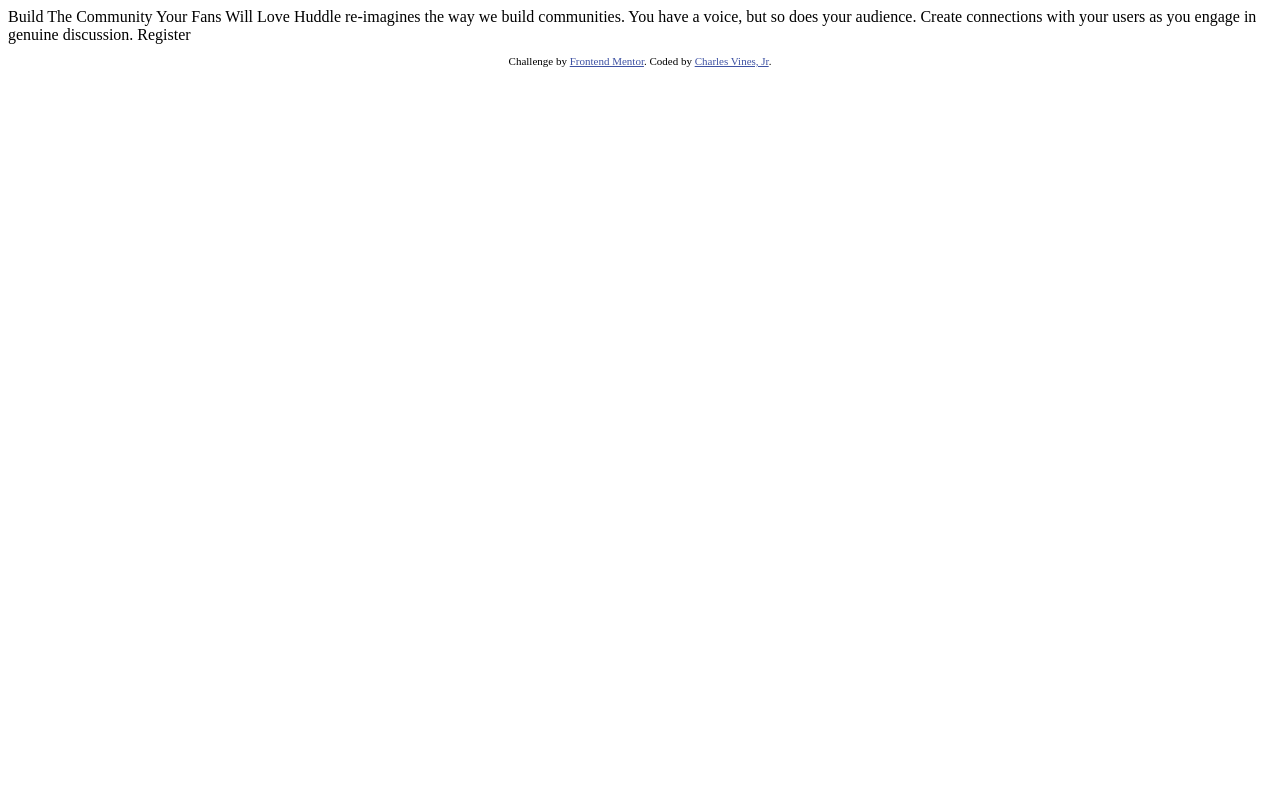
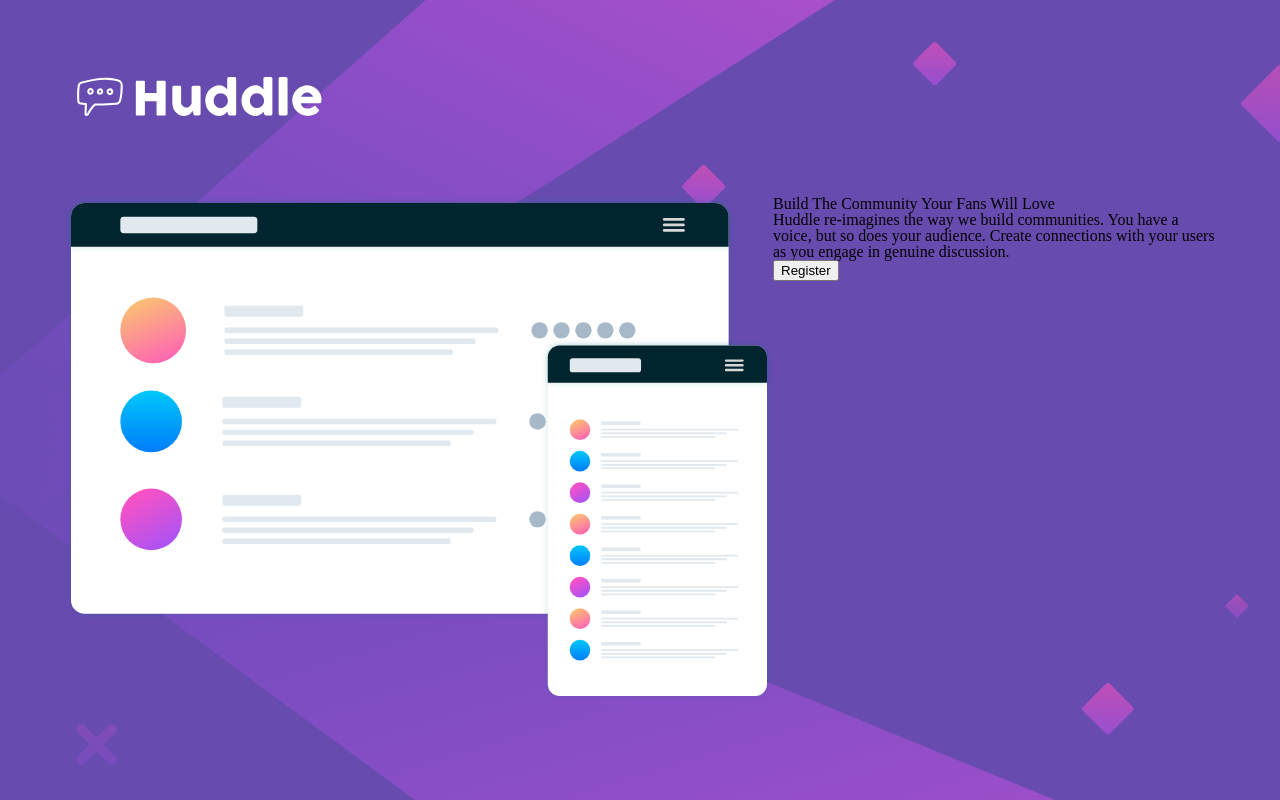
Before and after one commit to cvines528/huddle-landing-page, a plain HTML site: page index.html in a window 1280 px wide. Drawn offline with Linux system fonts and the light colour scheme.

Commit message:
set up html. also put up background images and colors

```diff
--- /dev/null
+++ b/css/style.css
@@ -0,0 +1,67 @@
+/* http://meyerweb.com/eric/tools/css/reset/
+   v2.0 | 20110126
+   License: none (public domain)
+*/
+
+html, body, div, span, applet, object, iframe,
+h1, h2, h3, h4, h5, h6, p, blockquote, pre,
+a, abbr, acronym, address, big, cite, code,
+del, dfn, em, img, ins, kbd, q, s, samp,
+small, strike, strong, sub, sup, tt, var,
+b, u, i, center,
+dl, dt, dd, ol, ul, li,
+fieldset, form, label, legend,
+table, caption, tbody, tfoot, thead, tr, th, td,
+article, aside, canvas, details, embed,
+figure, figcaption, footer, header, hgroup,
+menu, nav, output, ruby, section, summary,
+time, mark, audio, video {
+	margin: 0;
+	padding: 0;
+	border: 0;
+	font-size: 100%;
+	font: inherit;
+	vertical-align: baseline;
+}
+/* HTML5 display-role reset for older browsers */
+article, aside, details, figcaption, figure,
+footer, header, hgroup, menu, nav, section {
+	display: block;
+}
+body {
+	line-height: 1;
+}
+ol, ul {
+	list-style: none;
+}
+blockquote, q {
+	quotes: none;
+}
+blockquote:before, blockquote:after,
+q:before, q:after {
+	content: '';
+	content: none;
+}
+table {
+	border-collapse: collapse;
+	border-spacing: 0;
+}
+
+/* Post reset */
+
+body {
+    background-image: url(../images/bg-desktop.svg);
+    background-color: hsl(257, 40%, 49%);
+}
+.logo-head {
+    margin: 5%;
+}
+
+.container {
+    margin: 5%;
+}
+
+.content-section {
+    display: grid;
+    grid-template-columns: 1fr 1fr;
+}
--- a/index.html
+++ b/index.html
@@ -7,27 +7,36 @@
   <link rel="icon" type="image/png" sizes="32x32" href="./images/favicon-32x32.png">
 
   <title>Frontend Mentor | Huddle landing page with single introductory section</title>
-
-  <!-- Feel free to remove these styles or customise in your own stylesheet 👍 -->
-  <style>
-    .attribution { font-size: 11px; text-align: center; }
-    .attribution a { color: hsl(228, 45%, 44%); }
-  </style>
+  <link rel="stylesheet" href="css/style.css">
 </head>
 <body>
+  <div class="logo-head">
+    <img src="images/logo.svg" alt="">
+  </div>
 
-  Build The Community Your Fans Will Love
+  <div class="container">
 
-  Huddle re-imagines the way we build communities. You have a voice, but so does your audience.
-  Create connections with your users as you engage in genuine discussion.
 
-  Register
+    <div class="content-section">
+      <div class="left-side">
+        <img src="images/illustration-mockups.svg" alt="">
+      </div>
+      <div class="right-side">
+        <h1>Build The Community Your Fans Will Love</h1>
 
-  <footer>
-    <p class="attribution">
-      Challenge by <a href="https://www.frontendmentor.io?ref=challenge" target="_blank">Frontend Mentor</a>.
-      Coded by <a href="#">Charles Vines, Jr</a>.
-    </p>
-  </footer>
+        <p>Huddle re-imagines the way we build communities. You have a voice, but so does your audience.
+        Create connections with your users as you engage in genuine discussion. </p>
+
+        <button>Register</button>
+
+      </div>
+    </div>
+
+    <footer class="social-links">
+
+    </footer>
+
+  </div>
+
 </body>
 </html>
```
